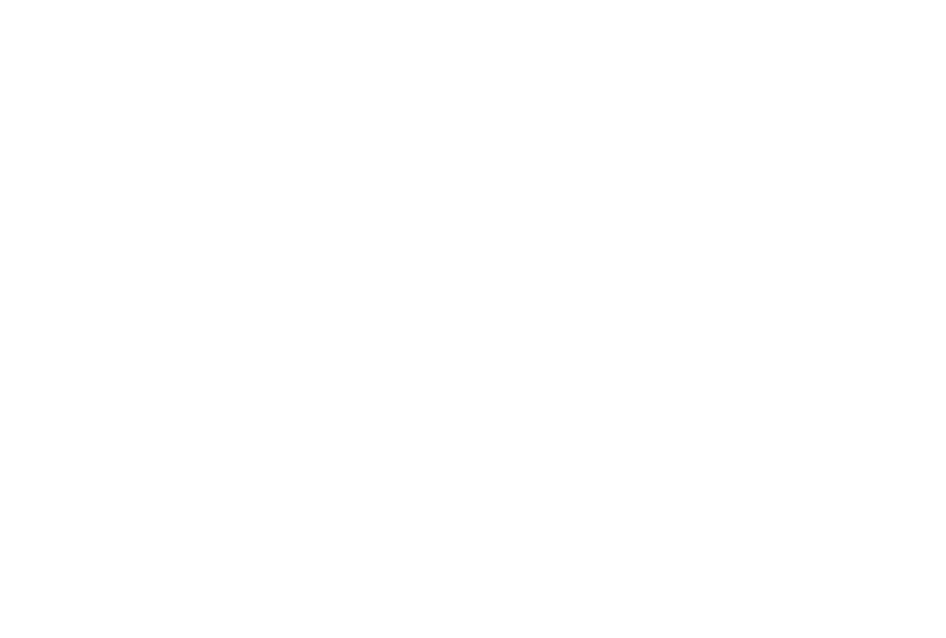
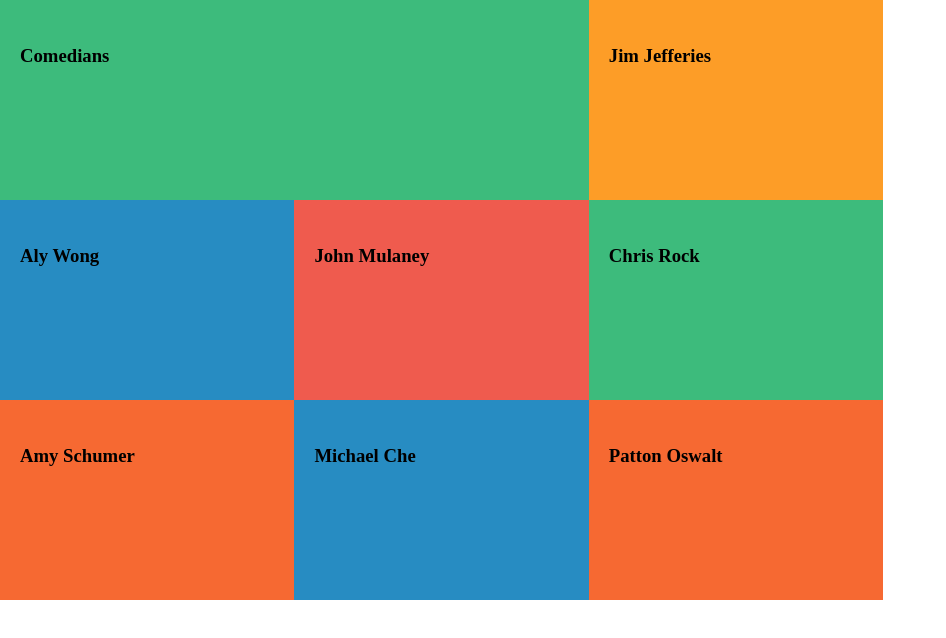
Before and after one commit to airum82/am-comp-challenge-1, a plain HTML site: page comp1.html in a window 1280 px wide. Shown: the whole page, without its empty margins (0-946 px from the left). Drawn offline with Linux system fonts and the light colour scheme.

Commit message:
Added panels to html and basic css styling

```diff
--- a/comp1.css
+++ b/comp1.css
@@ -0,0 +1,66 @@
+body {
+  margin: 0;
+}
+
+h1 {
+  margin: 0;
+  padding-top: 45px;
+  padding-left: 20px;
+}
+
+.flex-grid {
+  display: flex;
+}
+
+article {
+  height: 200px;
+  margin: 0;
+}
+
+.top-quad {
+  width: 46%;
+  background-color: #3DBB7C;
+  margin: 0;
+}
+
+.top-right-quad {
+  background-color: #FD9D27;
+  width: 23%;
+  margin: 0;
+
+}
+
+.flex-grid .col {
+  flex: 1;
+}
+
+.left-row-two {
+  width: 23%;
+  margin: 0;
+  background-color: #278CC2;
+}
+
+.mid-row-two {
+  background-color: #EF5B4E;
+  width: 23%;
+}
+
+.right-row-two {
+  background-color: #3DBB7C;
+  width: 23%;
+}
+
+.left-row-three {
+  background-color: #F66932;
+  width: 23%;
+}
+
+.mid-row-three {
+  background-color: #278CC2;
+  width: 23%;
+}
+
+.right-row-three {
+  background-color: #F66932;
+  width: 23%;
+}
--- a/comp1.html
+++ b/comp1.html
@@ -1,9 +1,39 @@
 <!DOCTYPE html>
 <html>
-<head>
-  <title></title>
-</head>
-<body>
-
-</body>
+  <head>
+    <title>Static Composition 1</title>
+    <link rel="stylesheet" type="text/css" href="comp1.css">
+  </head>
+  <body>
+    <section class="flex-grid">
+    <article class="top-quad">
+      <h1>Comedians</h1>
+    </article>
+    <article class="top-right-quad">
+      <h1>Jim Jefferies</h1>
+    </article>
+    </section>
+    <section class="flex-grid">
+      <article class="left-row-two">
+        <h1>Aly Wong</h1>
+      </article>
+      <article class="mid-row-two">
+        <h1>John Mulaney</h1>
+      </article>
+      <article class="right-row-two">
+        <h1>Chris Rock</h1>
+      </article>
+    </section>
+    <section class="flex-grid">
+      <article class="left-row-three">
+        <h1>Amy Schumer</h1>
+      </article>
+      <article class="mid-row-three">
+        <h1>Michael Che</h1>
+      </article>
+      <article class="right-row-three">
+        <h1>Patton Oswalt</h1>
+      </article>
+    </section>
+  </body>
 </html>
```
